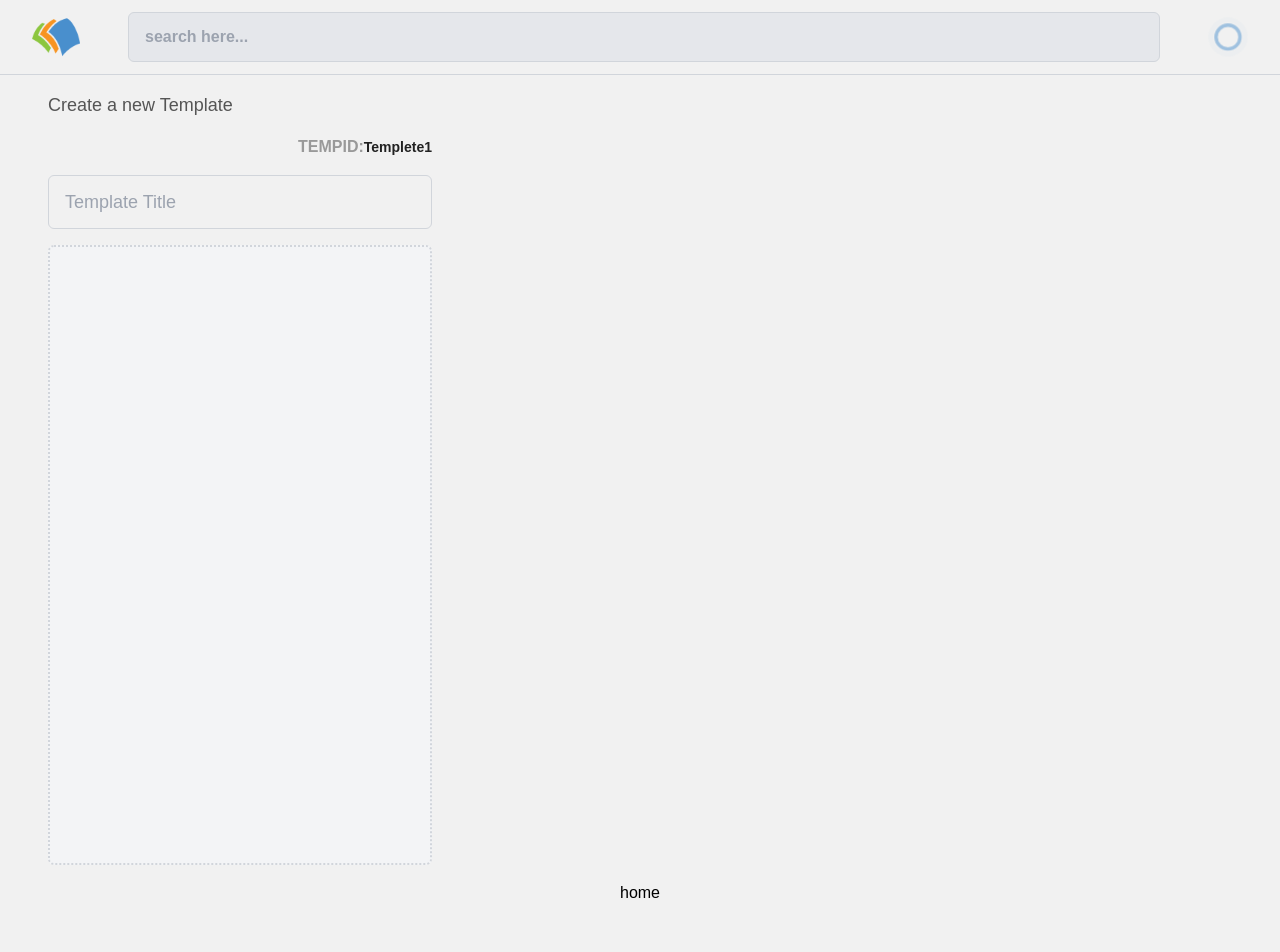
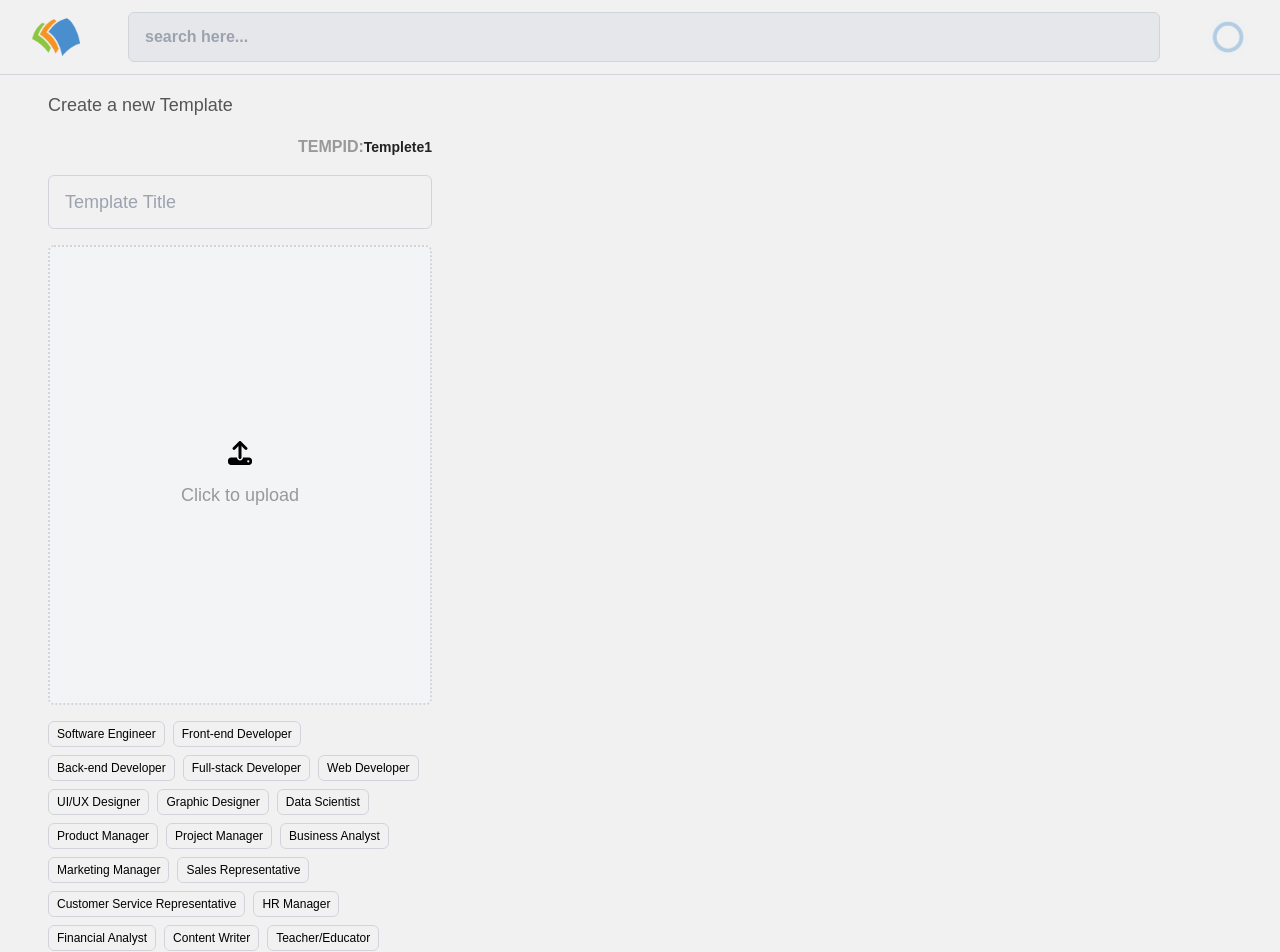
Before and after one commit to sriharibbg/resume-builder, a React (Create React App) app: page /template/create in a window 1280 px wide. Shown: the top 952 px of the page. Before the commit the page ends 905 px from the top, so only its background shows below. Built offline with nearby package versions, Linux system fonts and the light colour scheme; no server answers.

Commit message:
save 4:00:40

```diff
--- /dev/null
+++ b/src/hooks/useTemplates.js
@@ -0,0 +1,24 @@
+import { useQuery } from "@tanstack/react-query"
+import { toast } from "react-toastify";
+
+const useTemplates=()=>{
+    const { data, isLoading, isError, refetch } = useQuery({
+       queryKey: ["templates"], // ✅ must be array in v5
+       queryFn: async () => {
+         try {
+           const templates=null//await getTemplates();
+           return templates;
+         } catch (err) {
+           if (err instanceof Error && !err.message.includes("not authenticated")) {
+             toast.error("Something went wrong....."); // ✅ toast.error instead of toast.err
+           }
+           throw err; // ✅ rethrow so React Query knows it failed
+         }
+       },
+       refetchOnWindowFocus: false, // ✅ correct placement
+     });
+
+     return { data, isLoading, isError, refetch };
+   };
+
+   export default useTemplates;
--- a/src/pages/CreateTemplate.jsx
+++ b/src/pages/CreateTemplate.jsx
@@ -1,20 +1,74 @@
 import React, { useState } from 'react'
+import { FaTrash, FaUpload } from 'react-icons/fa6'
 import { PuffLoader } from 'react-spinners'
+import { toast } from 'react-toastify'
+import { initialTags } from '../utils/helper'
+import useTemplates from '../hooks/useTemplates'
 
 function CreateTemplate() {
     const [formData,setFormData]=useState({
         title:"",
         imageURL:null
     })
+    const { data: templates, isError: templatesIsError, isLoading: templatesIsLoading, refetch: templatesRefetch } = useTemplates()
+
     const [imageAsset,setImageAsset]=useState({
         isImageLoading:false,
         uri:null,
+        image:null,
         progress:0}
     )
     // handling the input field change
     const handleInputChange=(e)=>{
         const {name,value}=e.target
         setFormData((prevRec)=>({...prevRec,[name]:value}))
+    }
+    const [selectedTags,setSelectedTags]=useState([])
+    const deleteAnObject=async(e)=>{
+  setImageAsset((prevAsset)=>({
+                ...prevAsset,
+                image:null,
+                uri:null,
+                isImageLoading:false
+            }))
+
+    }
+    //handling the image file changes
+    const handleFileSelect=async(e)=>{
+
+        setImageAsset((prevAsset)=>({...prevAsset,isImageLoading:true}))
+
+    if (e.target.files.length > 0) {
+        const file =e.target.files[0]
+        console.log(file)
+        if(file && isAllowed(file)){
+            setImageAsset((prevAsset)=>({
+                ...prevAsset,
+                image:file,
+                uri:URL.createObjectURL(file),
+                isImageLoading:false
+            }))
+
+        }else{
+            toast.info('file format not supported')
+        }
+
+    }
+}
+const handleSelectTags=(tag)=>{
+    //check if the tag is selected or not
+    if(selectedTags.includes(tag)){
+        setSelectedTags(selectedTags.filter((selected)=>selected!==tag))
+    }else{
+        setSelectedTags([...selectedTags,tag])
+    }
+}
+    const isAllowed=(file)=>{
+        const allowedTypes=['image/jpeg','image/jpg','image/png']
+        return allowedTypes.includes(file.type)
+    }
+    const pushToCloud=async ()=>{
+
     }
   return (
     <div className='w-full px-4 lg:px-10 2xl:px-32 py-4 grid grid-cols-1 lg:grid-cols-12'>
@@ -32,15 +86,48 @@ function CreateTemplate() {
             {/** template title section*/}
             <input className='w-full px-4 py-3 rounded-md bg-transparent border border-gray-300 text-lg text-txtPrimary focus:text-txtDark focus:shadow-md outline-none' type='text' target='title' placeholder='Template Title' value={formData.title} onChange={handleInputChange}/>
          {/**file upload section */}
-        <div className='w-full bg-gray-100 backdrop-blur-md h-[420px] lg:h-[620px] 2xl:h-[740px]
+        <div className='w-full bg-gray-100 backdrop-blur-md h-[420px] lg:h-[460px] 2xl:h-[720px]
         rounded-md border-2 border-dotted border-gray-300 cursor-pointer flex items-center justify-center' >
             {
                 imageAsset.isImageLoading?<React.Fragment>
                     <div className='flex flex-col items-center justify-center gap-4 '>
                         <PuffLoader color='#498FCD' size={40}/>
-                        </div> 1</React.Fragment>:<React.Fragment></React.Fragment>
+                        <p>{imageAsset?.progress.toFixed(2)}%</p>
+                        </div> 1</React.Fragment>:
+                        <React.Fragment>
+                            {!imageAsset?.uri?<React.Fragment>
+                                <label className='w-full cursor-pointer h-full'>
+                                    <div className='flex flex-col items-center justify-center h-full w-full'>
+                                     <div className='flex items-center justify-center cursor-pointer flex-col gap-4'>
+                                        <FaUpload className='text-2xl'></FaUpload>
+                                        <p className='text-lg text-txtLight'>Click to upload</p></div>
+                                    </div>
+                                    <input type='file' className='w-0 h-0' accept='.jpeg,.jpg,.png' onChange={handleFileSelect} />
+                                </label>
+                            </React.Fragment>:<React.Fragment>
+                                <div className='relative w-full h-full overflow-hidden rounded-md'>
+                                    <img src={imageAsset?.uri} className='w-full h-full object-cover '  loading='lazy' alt=''/>
+                                {/**delete action button */}
+                                <div className='absolute top-4 right-4 w-8 h-8 rounded-md  flex items-center justify-center bg-red-500  cursor-pointer ' onClick={deleteAnObject}>
+                                    <FaTrash className='text-sm text-white' />
+                                </div>
+                                </div>
+                                </React.Fragment>}
+                        </React.Fragment>
             }
         </div>
+        <div className='w-full flex items-center flex-wrap gap-2'>
+            {
+                initialTags.map((tag,i) => {
+                   return  <div key={i} className={`border border-gray-300 px-2 py-1 rounded-md cursor-pointer ${selectedTags.includes(tag)?"bg-blue-500 text-white":""}`} onClick={()=>handleSelectTags(tag)}>
+                        <p className='text-xs'>{tag}</p>
+                    </div>
+                })
+            }
+
+        </div>
+        {/**button action */}
+        <button type='button' className='w-full bg-blue-700 text-white rounded-md py-3' onClick={pushToCloud}></button>
 
         </div>
         {/**right container */}
--- a/src/utils/helper.js
+++ b/src/utils/helper.js
@@ -1 +1,23 @@
 export const adminIds=["116215717123070571524"]
+export const initialTags = [
+  "Software Engineer",
+  "Front-end Developer",
+  "Back-end Developer",
+  "Full-stack Developer",
+  "Web Developer",
+  "UI/UX Designer",
+  "Graphic Designer",
+  "Data Scientist",
+  "Product Manager",
+  "Project Manager",
+  "Business Analyst",
+  "Marketing Manager",
+  "Sales Representative",
+  "Customer Service Representative",
+  "HR Manager",
+  "Financial Analyst",
+  "Content Writer",
+  "Teacher/Educator",
+  "Healthcare Professional",
+  "Legal Counsel",
+];
```
